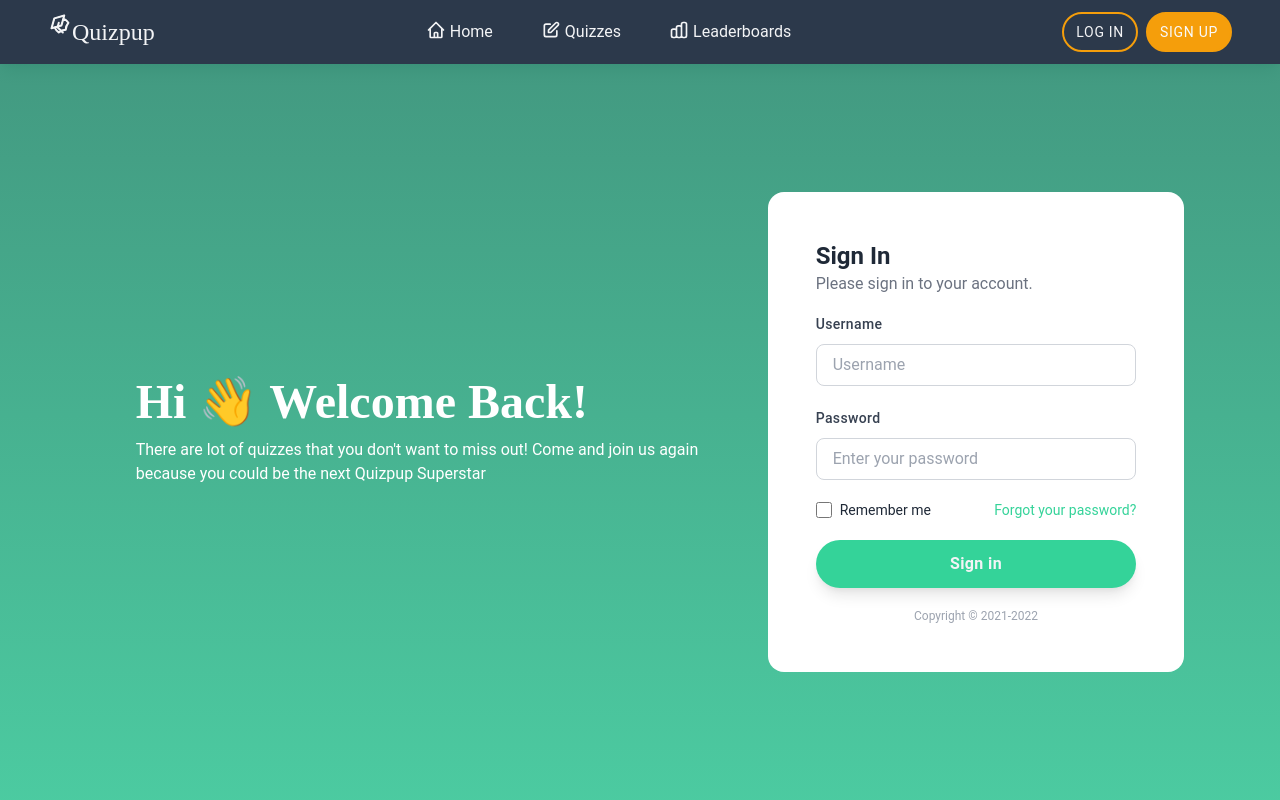
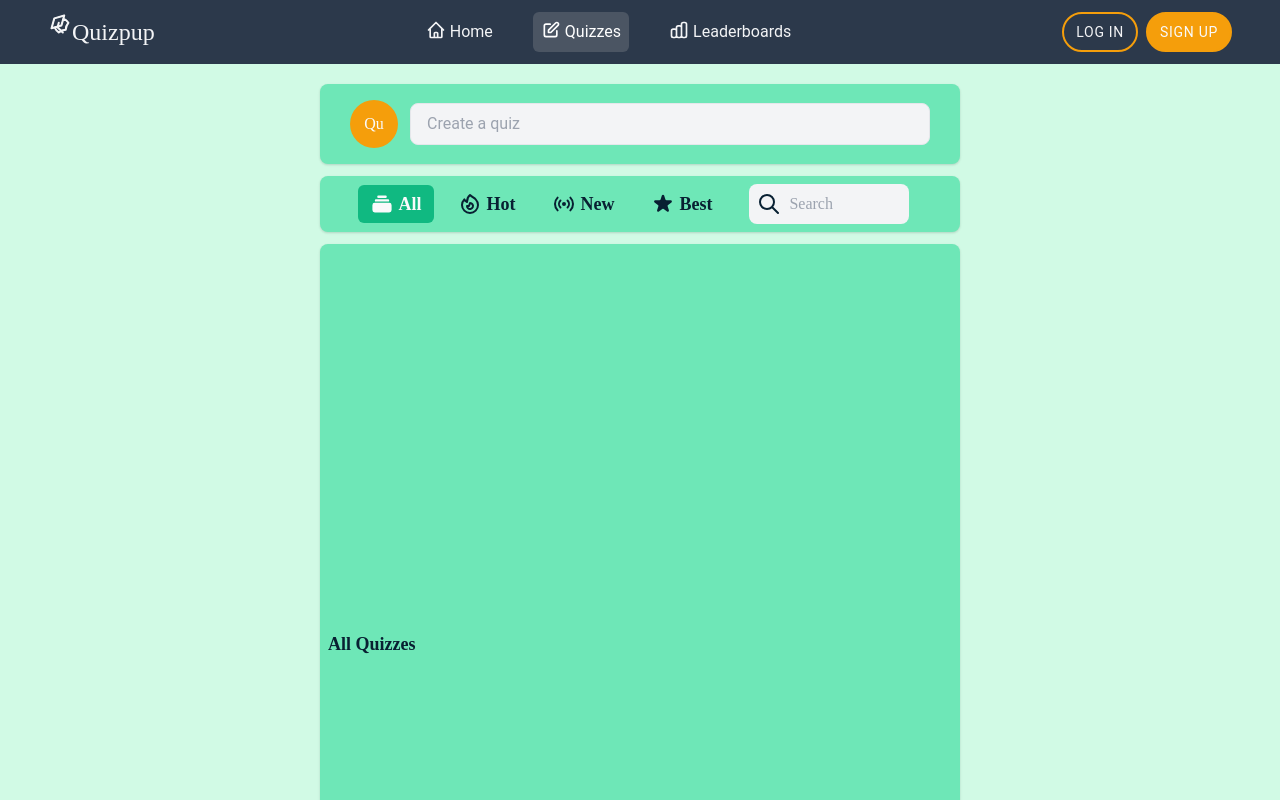
Before and after one commit to jbalmonte/quizpup, a React (Create React App) app: page /quizzes in a window 1280 px wide. Before the commit this address led to /login. Shown: the top 800 px of the page. Built offline with nearby package versions, Linux system fonts and the light colour scheme.

Commit message:
quizzes page initialize

```diff
--- a/src/App.jsx
+++ b/src/App.jsx
@@ -10,11 +10,11 @@ import React from 'react';
 function App() {
   return (
     <UserContextProvider>
-      <Router>
+      <Router >
         <Nav />
         <Switch>
           <Route path="/" exact component={Home} />
-          <PrivateRoute path="/quizzes" exact component={Quizzes} />
+          <Route path="/quizzes" exact component={Quizzes} />
           <PrivateRoute path="/leaderboards" exact component={Leaderboards} />
           <PrivateRouteForms path="/login" exact component={Login} />
           <PrivateRouteForms path="/register" exact component={Register} />
--- /dev/null
+++ b/src/categories/AllQuizzes.jsx
@@ -0,0 +1,11 @@
+import React from 'react'
+
+const AllQuizes = () => {
+    return (
+        <div className="category-content">
+            All Quizzes
+        </div>
+    )
+}
+
+export default AllQuizes
--- /dev/null
+++ b/src/categories/BestQuizzes.jsx
@@ -0,0 +1,11 @@
+import React from 'react'
+
+const BestQuizzes = () => {
+    return (
+        <div className="category-content">
+            Best Quizzes
+        </div>
+    )
+}
+
+export default BestQuizzes
--- /dev/null
+++ b/src/categories/HotQuizzes.jsx
@@ -0,0 +1,11 @@
+import React from 'react'
+
+const HotQuizzes = () => {
+    return (
+        <div className="category-content">
+            Hot Quizzes
+        </div>
+    )
+}
+
+export default HotQuizzes
--- /dev/null
+++ b/src/categories/NewQuizzes.jsx
@@ -0,0 +1,11 @@
+import React from 'react'
+
+const NewQuizzes = () => {
+    return (
+        <div className="category-content">
+            New quizzes
+        </div>
+    )
+}
+
+export default NewQuizzes
--- /dev/null
+++ b/src/categories/index.js
@@ -0,0 +1,4 @@
+export { default as AllQuizzes } from './AllQuizzes';
+export { default as HotQuizzes } from './HotQuizzes';
+export { default as NewQuizzes } from './NewQuizzes';
+export { default as BestQuizzes } from './BestQuizzes';
--- /dev/null
+++ b/src/components/Categories.jsx
@@ -0,0 +1,52 @@
+import React from 'react'
+import { NavLink } from 'react-router-dom'
+
+const Categories = () => {
+    return (
+        <div className="bg-green-300 rounded-lg h-14 flex items-center justify-around mt-3 py-1 px-8 text-lg font-semibold shadow font-header text-primary">
+
+            <NavLink to="/quizzes/" exact activeClassName="active-category" className="category">
+                <svg xmlns="http://www.w3.org/2000/svg" className="h-6 mr-1" viewBox="0 0 20 20" fill="currentColor">
+                    <path d="M7 3a1 1 0 000 2h6a1 1 0 100-2H7zM4 7a1 1 0 011-1h10a1 1 0 110 2H5a1 1 0 01-1-1zM2 11a2 2 0 012-2h12a2 2 0 012 2v4a2 2 0 01-2 2H4a2 2 0 01-2-2v-4z" />
+                </svg>
+                All
+            </NavLink>
+
+            <NavLink to="/quizzes/hot" exact activeClassName="active-category" className="category">
+                <svg xmlns="http://www.w3.org/2000/svg" className="h-6 mr-1" fill="none" viewBox="0 0 24 24" stroke="currentColor">
+                    <path stroke-linecap="round" stroke-linejoin="round" stroke-width="2" d="M17.657 18.657A8 8 0 016.343 7.343S7 9 9 10c0-2 .5-5 2.986-7C14 5 16.09 5.777 17.656 7.343A7.975 7.975 0 0120 13a7.975 7.975 0 01-2.343 5.657z" />
+                    <path stroke-linecap="round" stroke-linejoin="round" stroke-width="2" d="M9.879 16.121A3 3 0 1012.015 11L11 14H9c0 .768.293 1.536.879 2.121z" />
+                </svg>
+                Hot
+            </NavLink>
+            <NavLink to="/quizzes/new" exact activeClassName="active-category" className="category">
+                <svg xmlns="http://www.w3.org/2000/svg" className="h-6 mr-1" fill="none" viewBox="0 0 24 24" stroke="currentColor">
+                    <path stroke-linecap="round" stroke-linejoin="round" stroke-width="2" d="M5.636 18.364a9 9 0 010-12.728m12.728 0a9 9 0 010 12.728m-9.9-2.829a5 5 0 010-7.07m7.072 0a5 5 0 010 7.07M13 12a1 1 0 11-2 0 1 1 0 012 0z" />
+                </svg>
+                New
+            </NavLink>
+            <NavLink to="/quizzes/best" exact activeClassName="active-category" className="category">
+                <svg xmlns="http://www.w3.org/2000/svg" className="h-6 mr-1" viewBox="0 0 20 20" fill="currentColor">
+                    <path d="M9.049 2.927c.3-.921 1.603-.921 1.902 0l1.07 3.292a1 1 0 00.95.69h3.462c.969 0 1.371 1.24.588 1.81l-2.8 2.034a1 1 0 00-.364 1.118l1.07 3.292c.3.921-.755 1.688-1.54 1.118l-2.8-2.034a1 1 0 00-1.175 0l-2.8 2.034c-.784.57-1.838-.197-1.539-1.118l1.07-3.292a1 1 0 00-.364-1.118L2.98 8.72c-.783-.57-.38-1.81.588-1.81h3.461a1 1 0 00.951-.69l1.07-3.292z" />
+                </svg>
+                Best
+            </NavLink>
+
+            <div className="w-40 mx-3 relative font-primary ">
+
+                <span className="absolute inset-y-0 left-0 flex items-center pl-2">
+
+                    <button type="submit">
+                        <svg xmlns="http://www.w3.org/2000/svg" className="h-6" fill="none" viewBox="0 0 24 24" stroke="currentColor">
+                            <path stroke-linecap="round" stroke-linejoin="round" stroke-width="2" d="M21 21l-6-6m2-5a7 7 0 11-14 0 7 7 0 0114 0z" />
+                        </svg>
+                    </button>
+                </span>
+
+                <input type="text" className="content-center text-base pr-4 pl-10 py-2 rounded-lg focus:outline-none focus:border-green-400 w-40 bg-gray-100" placeholder="Search" />
+            </div>
+        </div>
+    )
+}
+
+export default Categories
--- a/src/components/Nav.jsx
+++ b/src/components/Nav.jsx
@@ -56,7 +56,7 @@ function Nav() {
                 {
                     auth.isAuthenticated() ?
 
-                        <UserAvatar onClick={e => menuDrawerRef.current.classList.toggle('hidden')} name="Joshua" src="" />
+                        <UserAvatar onClick={e => menuDrawerRef.current.classList.toggle('hidden')} />
                         : (
                             <div>
                                 <Link to="/login" >
--- a/src/components/UserAvatar.jsx
+++ b/src/components/UserAvatar.jsx
@@ -1,10 +1,13 @@
 import React from 'react'
+import { useUserContext } from '../context/UserContext'
 
 // @ts-ignore
-const UserAvatar = ({ name, src, onClick }) => {
+const UserAvatar = ({ onClick = undefined }) => {
+    const user = useUserContext().currentUser
+
     return (
-        <div className="h-12 w-12 bg-yellow-500 rounded-full text-center hover:cursor-pointer" onClick={onClick}>
-            {src ? <img src={src} alt={name} /> : <p className="mt-3">{name.slice(0, 2)}</p>}
+        <div className="h-12 w-12 bg-yellow-500 rounded-full text-center cursor-pointer text-gray-50 font-header" onClick={onClick}>
+            {user.src ? <img src={user.src} alt={user.name} /> : <p className="pt-3">{user.name?.slice(0, 2) ?? "Qu"}</p>}
         </div>
     )
 }
--- a/src/index.css
+++ b/src/index.css
@@ -20,3 +20,19 @@
 .active-nav-link {
     @apply bg-gray-600 text-white rounded-md p-2 mx-4 flex
 }
+
+.input {
+    @apply content-center text-base px-4 py-2 rounded-lg focus:outline-none focus:border-green-400
+}
+
+.active-category{
+    @apply bg-green-500 text-gray-50
+}
+
+.category {
+    @apply h-4/5 rounded-md px-3 flex items-center  hover:bg-green-500 hover:text-gray-50
+}
+
+.category-content {
+    @apply bg-green-300 rounded-lg h-screen flex items-center justify-between mt-3 px-2 text-lg font-semibold shadow font-header text-primary
+}
--- a/src/pages/Home.jsx
+++ b/src/pages/Home.jsx
@@ -6,10 +6,10 @@ const Home = () => {
 
 
     return (
-        <main className="flex justify-around h-semiScreen items-center bg-green-100 px-14">
+        <main className="flex justify-around h-semiScreen items-center bg-green-100 px-14 font-body">
             <div className="max-w-xl">
                 <h1 className="text-5xl font-semibold text-secondary-200  font-header mb-7">An Exciting Quiz Website created by Joshua Balmonte</h1>
-                <h2 className="text-xl font-body text-gray-500">Answer and create quizzes to earn points and challenge the other players around the world. The leaderboard awaits you!</h2>
+                <h2 className="text-xl text-gray-500">Answer and create quizzes to earn points and challenge the other players around the world. The leaderboard awaits you!</h2>
                 <Link to="/register">
                     <button className="button lowercase mt-7 font-bold font-header w-48 text-primary">
                         Get started
--- a/src/pages/Quizzes.jsx
+++ b/src/pages/Quizzes.jsx
@@ -1,9 +1,30 @@
 import React from 'react'
+import { BrowserRouter as Router, Switch, Route } from 'react-router-dom'
+import { AllQuizzes, BestQuizzes, HotQuizzes, NewQuizzes, } from '../categories'
+import Categories from '../components/Categories'
+import UserAvatar from '../components/UserAvatar'
 
 const Quizzes = () => {
     return (
-        <div>
-            Quizzes
+        <div className="bg-green-100 font-body text-center content-center">
+            <div className="w-3/6 h-full mx-auto pt-5">
+
+                <div className="bg-green-300 rounded-lg h-20 flex items-center justify-center px-2  shadow">
+                    <UserAvatar />
+                    <input type="text" className="input w-10/12 ml-3 border bg-gray-100" disabled placeholder="Create a quiz" />
+                </div>
+
+                <Router>
+                    <Categories />
+                    <Switch>
+                        <Route path="/quizzes" exact component={AllQuizzes} />
+                        <Route path="/quizzes/hot" exact component={HotQuizzes} />
+                        <Route path="/quizzes/new" exact component={NewQuizzes} />
+                        <Route path="/quizzes/best" exact component={BestQuizzes} />
+                    </Switch>
+                </Router>
+
+            </div>
         </div>
     )
 }
```
